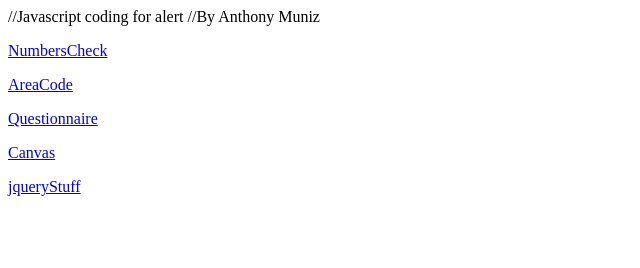
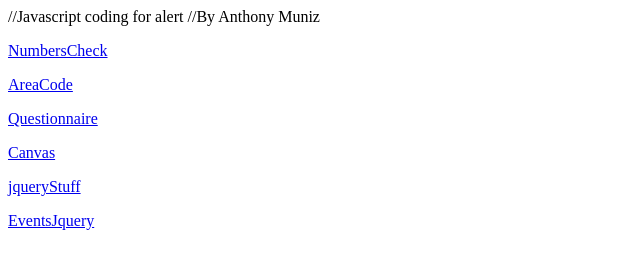
Before and after one commit to anthonymuniz2303/anthonymuniz2303.github.io, a plain HTML site: page index.html in a window 1280 px wide. Shown: the whole page, without its empty margins (0-640 px from the left). Drawn offline with Linux system fonts and the light colour scheme.

Commit message:
Update index.html

```diff
--- a/index.html
+++ b/index.html
@@ -16,5 +16,6 @@
   <p><a href="Questionnaire.html">Questionnaire</a></p>
   <p><a href="canvas.html">Canvas</a></p>
   <p><a href="jqueryStuff.html">jqueryStuff</a></p>
+  <p><a href="EventsJquery.html">EventsJquery</a></p>
    </body>
 </html>
```
